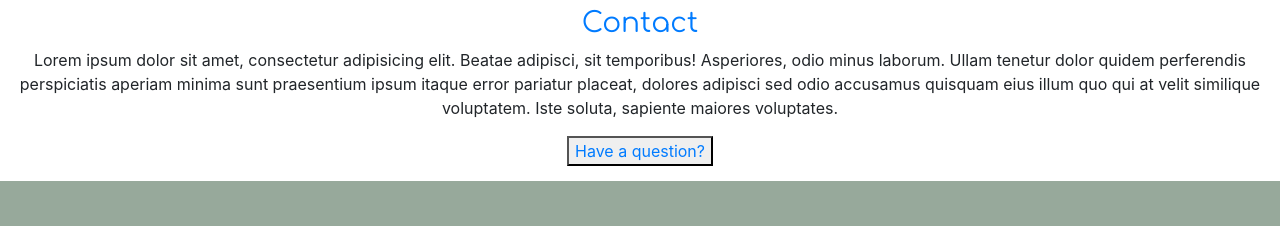
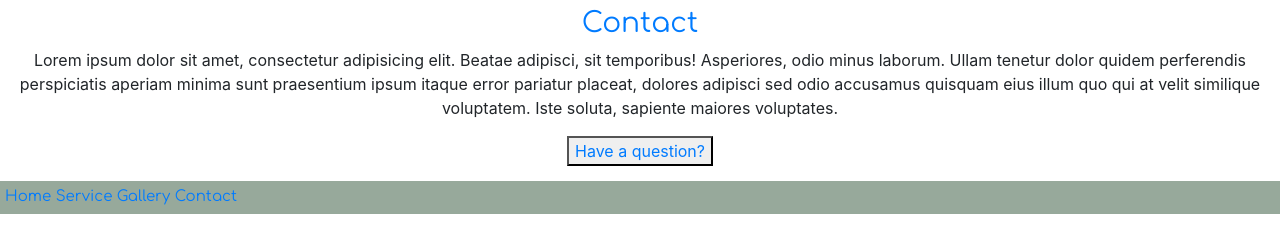
Before and after one commit to katerinaelsasser/sparki, a plain HTML site: page index.html in a window 1280 px wide. Shown: the part 1635-1861 px from the top of the page. Drawn offline with nearby package versions, Linux system fonts and the light colour scheme.

Commit message:
fixing the footer and removing decoration from the header and the footer

```diff
--- a/index.html
+++ b/index.html
@@ -15,15 +15,15 @@
                     <span class="logo"><img src="../images/logo.jpg" class="image-fluid float-center"></span>
                 </div>
             <div class="row align-items-center">
-                <div class="col-sm-4 col-md-6 col-lg-2 nav-item"><span class="hvr-reveal rounded"><a href="index.html">Home</a></span></div>
-                <div class="col-sm-4 col-md-6 col-lg-2 nav-item"><span class="hvr-reveal rounded"><a href="service.html">Service</a></span></div>
+                <div class="col-sm-4 col-md-6 col-lg-2 nav-item"><span class="hvr-reveal rounded"><a href="index.html" class="text-decoration-none">Home</a></span></div>
+                <div class="col-sm-4 col-md-6 col-lg-2 nav-item"><span class="hvr-reveal rounded"><a href="service.html" class="text-decoration-none">Service</a></span></div>
             </div>
             <div class="row align-items-center">
                 <span class="col-sm-6 col-lg-6 name">Sparki</span>
             </div>
             <div class="row align-items-center">
-                <div class="col-sm-4 col-md-6 col-lg-2 nav-item"><span class="hvr-reveal rounded"><a href="gallery.html">Gallery</a></span></div>
-                <div class="col-sm-4 col-md-6 col-lg-2 nav-item"><span class="hvr-reveal rounded"><a href="contact.html">Contact</a></span></div>
+                <div class="col-sm-4 col-md-6 col-lg-2 nav-item"><span class="hvr-reveal rounded"><a href="gallery.html" class="text-decoration-none">Gallery</a></span></div>
+                <div class="col-sm-4 col-md-6 col-lg-2 nav-item"><span class="hvr-reveal rounded"><a href="contact.html" class="text-decoration-none">Contact</a></span></div>
             </div>
         </div>
         </header>
@@ -58,10 +58,10 @@
         <footer class="container-fluid">
             <div class="row">
                 <div class="col-md-12 navigation">
-                    <span><a href="index.html"><i class="fab fa-home"></i></a></span>
-                    <span><a href="service.html"><i class="fab fa-lightbulb"></i></a></span>
-                    <span><a href="gallery.html"><i class="fab fa-images"></i></a></span>
-                    <span><a href="contact.html"><i class="fab fa-phone"></i></a></span>
+                    <span><a href="index.html" class="text-decoration-none">Home</a></span>
+                    <span><a href="service.html" class="text-decoration-none">Service</a></span>
+                    <span><a href="gallery.html" class="text-decoration-none">Gallery</a></span>
+                    <span><a href="contact.html" class="text-decoration-none">Contact</a></span>
                 </div>
             </div>
         </footer>
--- a/style.css
+++ b/style.css
@@ -53,7 +53,7 @@ footer {
     padding: 5px;
     text-align: left;
     color: #2c3021;
-    font-size: 20px;
+    font-size: 15px;
 }
 
 /*----------------------------------------------------footer*/
```
